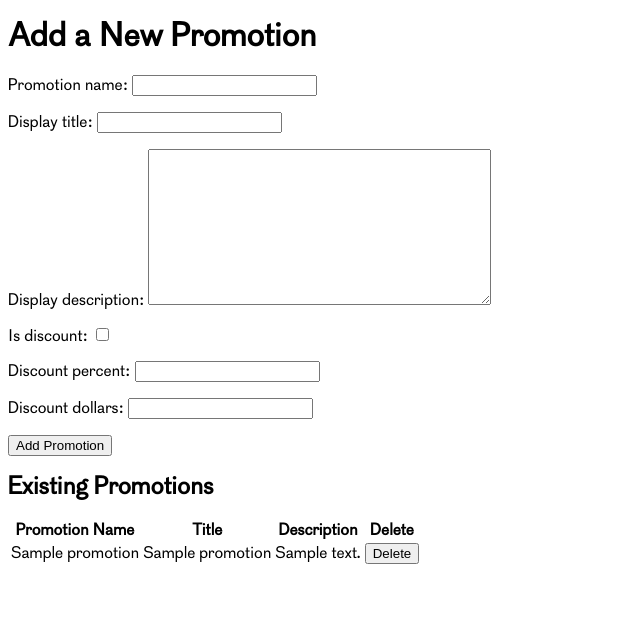
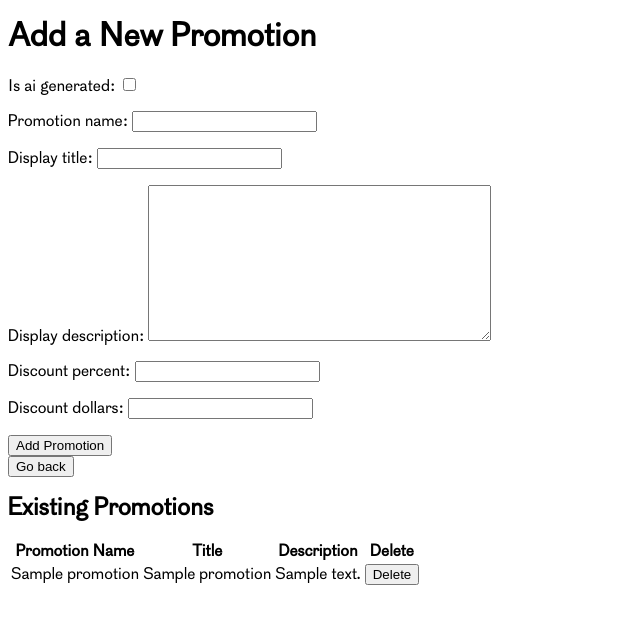
Before and after one commit to carterwsmith/impulse, a Django app: page /promotions/ in a window 1280 px wide. Shown: the part 53-677 px from the top of the page, without its empty margins (0-640 px from the left). Run offline with Django 5.2, Linux system fonts and the light colour scheme; a user stored in the database is signed in; tables that the repository leaves empty hold one stand-in row (values such as "Sample post").

Commit message:
add ai promotion schema

```diff
--- a/frontend/app/forms.py
+++ b/frontend/app/forms.py
@@ -20,4 +20,19 @@ class DomainOnboardingForm(forms.ModelForm):
 class PromotionForm(forms.ModelForm):
     class Meta:
         model = Promotions
-        fields = ['promotion_name', 'display_title', 'display_description', 'is_discount', 'discount_percent', 'discount_dollars']
+        fields = ['is_ai_generated', 'promotion_name', 'display_title', 'display_description', 'discount_percent', 'discount_dollars',
+                  'ai_description', 'ai_discount_percent_min', 'ai_discount_percent_max', 'ai_discount_dollars_min', 'ai_discount_dollars_max']
+        widgets = {
+            'is_ai_generated': forms.CheckboxInput(attrs={'id': 'is_ai_generated'}),
+            'promotion_name': forms.TextInput(attrs={'id': 'promotion_name'}),
+            'display_title': forms.TextInput(attrs={'id': 'display_title'}),
+            'display_description': forms.Textarea(attrs={'id': 'display_description'}),
+            'discount_percent': forms.NumberInput(attrs={'id': 'discount_percent'}),
+            'discount_dollars': forms.NumberInput(attrs={'id': 'discount_dollars'}),
+
+            'ai_description': forms.Textarea(attrs={'id': 'ai_description', 'display': 'none'}),
+            'ai_discount_percent_min': forms.NumberInput(attrs={'id': 'ai_discount_percent_min', 'display': 'none'}),
+            'ai_discount_percent_max': forms.NumberInput(attrs={'id': 'ai_discount_percent_max', 'display': 'none'}),
+            'ai_discount_dollars_min': forms.NumberInput(attrs={'id': 'ai_discount_dollars_min', 'display': 'none'}),
+            'ai_discount_dollars_max': forms.NumberInput(attrs={'id': 'ai_discount_dollars_max', 'display': 'none'}),
+        }
--- a/frontend/app/models.py
+++ b/frontend/app/models.py
@@ -32,17 +32,44 @@ class LLMResponses(models.Model):
 class Promotions(models.Model):
     django_user = models.ForeignKey(User, on_delete=models.CASCADE)
 
+    is_ai_generated = models.BooleanField(default=False)
+    ai_description = models.TextField(null=True, blank=True)
+    ai_discount_percent_min = models.FloatField(null=True, blank=True)
+    ai_discount_percent_max = models.FloatField(null=True, blank=True)
+    ai_discount_dollars_min = models.FloatField(null=True, blank=True)
+    ai_discount_dollars_max = models.FloatField(null=True, blank=True)
+
     promotion_name = models.CharField(max_length=100)
-    display_title = models.CharField(max_length=100)
-    display_description = models.TextField()
 
-    is_discount = models.BooleanField(default=False)
+    display_title = models.CharField(max_length=100, null=True, blank=True)
+    display_description = models.TextField(null=True, blank=True)
     discount_percent = models.FloatField(null=True, blank=True)
     discount_dollars = models.FloatField(null=True, blank=True)
 
+    def clean(self):
+        ai_fields = [self.ai_description, self.ai_discount_percent_min, self.ai_discount_percent_max,
+                         self.ai_discount_dollars_min, self.ai_discount_dollars_max]
+
+        # Case 1: Promotion is NOT AI generated
+        if not self.is_ai_generated:
+            if any(field is not None for field in ai_fields):
+                raise ValidationError("AI fields must be blank for non-AI generated promotions.")
+            required_fields = [self.promotion_name, self.display_title, self.display_description]
+            if any(field is None for field in required_fields):
+                raise ValidationError("Promotion name and all non-AI fields must be filled out for non-AI generated promotions.")
+            if self.discount_percent is None and self.discount_dollars is None:
+                raise ValidationError("Either discount_percent or discount_dollars must be filled out for non-AI generated promotions.")
+
+        # Case 2: Promotion IS AI generated
+        else:
+            if any(field is None for field in ai_fields + [self.promotion_name]):
+                raise ValidationError("Promotion name and all AI fields must be filled out for AI generated promotions.")
+            non_ai_fields = [self.display_title, self.display_description, self.discount_percent, self.discount_dollars]
+            if any(field is not None for field in non_ai_fields):
+                raise ValidationError("Non-AI fields must be left blank for AI generated promotions (except for promotion_name).")
+
     def save(self, *args, **kwargs):
-        if self.is_discount and (self.discount_percent is None and self.discount_dollars is None):
-            raise ValidationError("Either discount_percent or discount_dollars must be not null if is_discount is True")
+        self.clean()
         super(Promotions, self).save(*args, **kwargs)
 
 class ImpulseUser(models.Model):
--- a/frontend/app/templates/promotions.html
+++ b/frontend/app/templates/promotions.html
@@ -8,6 +8,7 @@
         {{ form.as_p }}
         <button type="submit">Add Promotion</button>
     </form>
+    <a href="{% url 'example' %}"><button>Go back</button></a>
 
     <h2>Existing Promotions</h2>
     <table>
@@ -32,4 +33,46 @@
             </tr>
         {% endfor %}
     </table>
+
+    <script>
+        document.addEventListener('DOMContentLoaded', function() {
+            var isAiGeneratedCheckbox = document.getElementById('is_ai_generated');
+            var aiFields = ['ai_description', 'ai_discount_percent_min', 'ai_discount_percent_max', 'ai_discount_dollars_min', 'ai_discount_dollars_max',];
+            var nonAiFields = ['display_title', 'display_description', 'discount_percent', 'discount_dollars'];
+
+            function toggleFieldsOn(fields) {
+                fields.forEach(function(fieldId) {
+                    var field = document.getElementById(fieldId);
+                    field.style.display = 'block';
+                    var label = document.querySelector('label[for="' + fieldId + '"]');
+                    if (label) {
+                        label.style.display = 'block';
+                    }
+                });
+            }
+
+            function toggleFieldsOff(fields) {
+                fields.forEach(function(fieldId) {
+                    var field = document.getElementById(fieldId);
+                    field.style.display = 'none';
+                    var label = document.querySelector('label[for="' + fieldId + '"]');
+                    if (label) {
+                        label.style.display = 'none';
+                    }
+                });
+            }
+
+            toggleFieldsOff(aiFields);
+
+            isAiGeneratedCheckbox.addEventListener('change', function() {
+                if (this.checked) {
+                    toggleFieldsOn(aiFields);
+                    toggleFieldsOff(nonAiFields);
+                } else {
+                    toggleFieldsOff(aiFields);
+                    toggleFieldsOn(nonAiFields);
+                }
+            });
+        });
+        </script>
 {% endblock %}
```
Also changed, not shown: frontend/app/migrations/0006_remove_promotions_is_discount_and_more.py (added).
